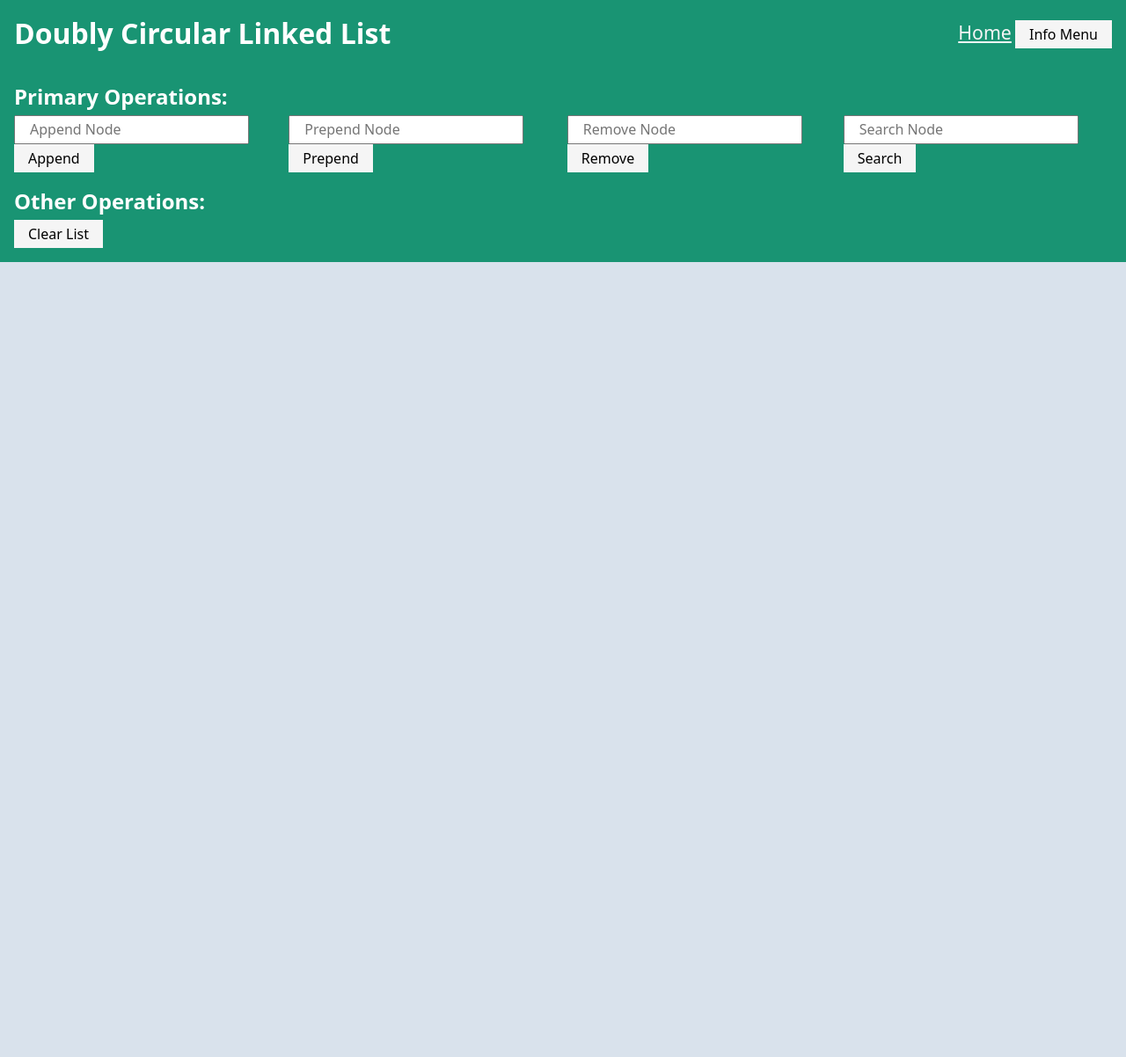
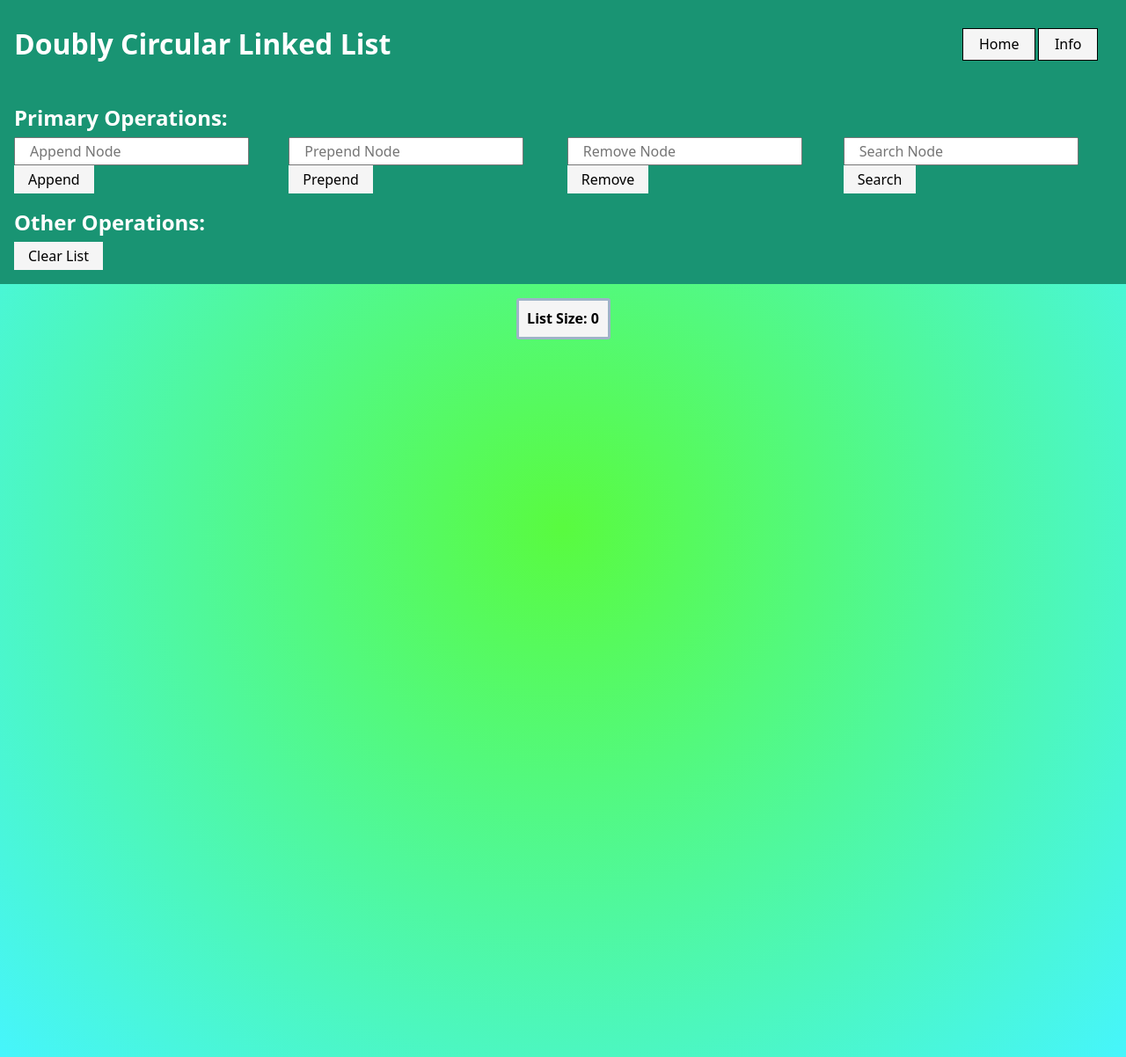
Before and after one commit to rogerb5/data-structure-visualizer, a PHP site: page /doublycircular.html in a window 1280 px wide. Shown: the whole page at 88% size. Before the commit the page ends 298 px from the top, so only its background shows below. Run offline with PHP 8.4, Linux system fonts and the light colour scheme; some libraries are stand-ins or nearby versions.

Commit message:
added gwen code to my branch

```diff
--- a/css/doublycircular.css
+++ b/css/doublycircular.css
@@ -51,7 +51,8 @@
 
 :root {
     --primary-header-bg-color: #199473;
-    --main-page-bg-color: #D9E2EC;
+    --main-page-bg-color:background: rgb(89,251,63);
+     background: radial-gradient(circle, rgba(89,251,63,1) 0%, rgba(70,245,252,1) 100%);
     --header-txt-color: #fff;
     --main-site-padding: 1rem;
     --main-component-bg: whitesmoke;
@@ -62,7 +63,8 @@
 section.modal {
     height: 100%;
     padding: var(--main-site-padding);
-    background-color: #baddd4;
+    background: rgb(89,251,63);
+    background: radial-gradient(circle, rgba(89,251,63,1) 0%, rgba(70,245,252,1) 100%);
     position: fixed;
     top: 0;
     left: 0;
@@ -72,6 +74,7 @@ section.modal {
     pointer-events: none;
     z-index: 0;
     overflow: scroll;
+    padding: 11rem;
 }
 
 button.close-btn {
@@ -146,7 +149,8 @@ button.array-btn {
 
 button:hover {
     cursor: pointer;
-    background-color: #333;
+    background: rgb(89,251,63);
+    background: radial-gradient(circle, rgba(89,251,63,1) 0%, rgba(70,245,252,1) 100%);
     color: whitesmoke;
 }
 
@@ -245,3 +249,69 @@ section.alert-section.active {
 }
 
 /* Modal/Menu Styling **********************/
+
+nav.home-container {
+    display: flex;
+    gap: 0.2rem;
+}
+
+a.homeBtn {
+    text-decoration: none;
+    border: 1px solid black;
+    font-size: 1rem;
+}
+
+nav.home-container button,
+#homeBtn {
+    z-index: 1;
+    color: black;
+    background-color: whitesmoke;
+    padding: 0.4rem 1.1rem 0.4rem 1.1rem;
+    top: 0.3rem;
+    left: 0.3rem;
+    transition: background-color 0.5s ease;
+}
+
+nav.home-container button,
+#open-btn {
+    z-index: 1;
+    color: black;
+    background-color: whitesmoke;
+    border: 1px solid black;
+    padding: 0.4rem 1.1rem 0.4rem 1.1rem;
+    top: 0.3rem;
+    left: 0.3rem;
+    transition: background-color 0.5s ease;
+}
+
+nav.home-container button,
+#homeBtn:hover {
+    cursor: pointer;
+    color: #f1faee;
+    background-color: #333;
+}
+
+nav.home-container button,
+#open-btn:hover {
+    cursor: pointer;
+    color: #f1faee;
+    background-color: #333;
+}
+
+/****** Modal Scroll to buttons ****/
+article.allbuttons-container {
+    padding: 1rem;
+    position: fixed;
+    top: 50%;
+    left: 0;
+    background-color: whitesmoke;
+    display: flex;
+    flex-direction: column;
+    gap: 0.1rem;
+}
+
+a.button-link {
+    border: 2px solid #333;
+    text-decoration: none;
+    padding: 0.5rem 1rem 0.5rem 1rem;
+}
--- a/doublycircular.html
+++ b/doublycircular.html
@@ -16,10 +16,10 @@
 
     <header>
         <h1>Doubly Circular Linked List</h1>
-        <div class="mini-container">
-            <a href="home.html">Home</a>
-            <button class="open-btn">Info Menu</button>
-        </div>
+        <nav class="home-container">
+            <a href="Home.html" class="homeBtn" id="homeBtn">Home</a>
+            <button class="open-btn" id="open-btn">Info</button>
+        </nav>
     </header>
 
     <!--- Insert Menu/Modal -->
@@ -31,11 +31,12 @@
                 can be defined as a circular linked list in which each node has two
                 links connecting it to the previous node and the next node. </p>
 
-            <p></p>
+                <article class="allbuttons-container">
+                    <a href="#javaSection" class="button-link" id="buttonLink">Java Code</a>
+                    <a href="#cSection" class="button-link" id="buttonLink">C Code</a>
+                    <a href="#pythonSection" class="button-link" id="buttonLink">Python Code</a>
+                </article>
 
-            <p></p>
-
-            <p></p>
         </article>
 
         <article class="stack-op">
@@ -78,18 +79,35 @@
             <p></p>
         </article>
 
+        <article class="stack-op">
+            <h1>Time Complexity</h1>
+            <p>Every  Data Structure has a time complexity. The time complexity of a Circular Doubly Linked List is can be different between its methods.
+                <br> Accessing an element by index time complexity is O(n).
+                <br> Insertion and Deletion time complexity is O(1).
+                <br> Searching for an element time complexity is O(n).
+                <br> Inserting or Deleting an element at a specific position time complexity is O(n).
+                <br> It's Important to know that the above time complexities are general cases and vary based on implementation details.
+            </p>
+            <p></p>
+
+            <p></p>
+            <p> </p>
+        </article>
+
         <section class="all">
-            <article class="java-article">
+            <article class="java-article" id="javaSection">
                 <h2>Java</h2>
                 <pre>
                     <!-- Add Java code within code tag-->
                 <code class="language-java">
                     public class Node {
+                        // Node class to represent a node in the circular doubly linked list
 
                         int data;
                         Node next;
                         Node prev;
 
+                        // Constructor to create a new node with the given data
                         Node(int data) {
                             this.data = data;
                             this.next = null;
@@ -100,7 +118,7 @@
                     //new class file
                     import java.util.Scanner;
                     public class CircularDoublyLinkedList {
-                        Node head;
+                        Node head; //head node of the list
 
                         // Append a new node to the end of the list
                         public void append(int data) {
@@ -201,7 +219,7 @@
                 </pre>
             </article>
 
-            <article class="c-article">
+            <article class="c-article" id="cSection">
                 <h2>C</h2>
                 <pre>
                 <!-- Add c code within code tag-->
@@ -210,15 +228,15 @@
                         #include <stdlib.h>
 
                         struct Node {
-                            int data;
-                            struct Node* next;
-                            struct Node* prev;
+                            int data; //data stored in the node
+                            struct Node* next; // Pointer to the next node
+                            struct Node* prev; // pointer to the previous node
                         };
 
                         typedef struct Node Node;
 
                         struct CircularDoublyLinkedList {
-                            Node* head;
+                            Node* head; //pointer to the head node
                         };
 
                         typedef struct CircularDoublyLinkedList CircularDoublyLinkedList;
@@ -228,11 +246,13 @@
                             Node* newNode = (Node*)malloc(sizeof(Node));
                             newNode->data = data;
 
+                            //if the list is empty, set the new node as the head
                             if (list->head == NULL) {
                                 list->head = newNode;
                                 newNode->next = newNode;
                                 newNode->prev = newNode;
                             } else {
+                                //if the list is not empty, append the new node to the end of the list
                                 Node* last = list->head->prev;
                                 last->next = newNode;
                                 newNode->prev = last;
@@ -246,11 +266,13 @@
                             Node* newNode = (Node*)malloc(sizeof(Node));
                             newNode->data = data;
 
+                            //if the list is empty, set the new node as the head
                             if (list->head == NULL) {
                                 list->head = newNode;
                                 newNode->next = newNode;
                                 newNode->prev = newNode;
                             } else {
+                                //if the list is not empty, prepend the new node to the beginning of the list
                                 Node* last = list->head->prev;
                                 newNode->next = list->head;
                                 list->head->prev = newNode;
@@ -262,11 +284,13 @@
 
                         // Function to display the elements in the circular doubly linked list
                         void display(CircularDoublyLinkedList* list) {
+                            //if the list is empty, print a message
                             if (list->head == NULL) {
                                 printf("List is empty.\n");
                                 return;
                             }
 
+                            //traverse the list and print the data of each node
                             Node* current = list->head;
                             do {
                                 printf("%d ", current->data);
@@ -282,6 +306,7 @@
 
                             int choice;
                             do {
+                                //menu for user
                                 printf("1. Append to the List\n");
                                 printf("2. Prepend to the List\n");
                                 printf("3. Display the Circular Doubly Linked List\n");
@@ -334,25 +359,29 @@
                 <h2>Python</h2>
                 <pre>
                     <!--Add python code within code tage-->
-                <code class="language-python">
+                <code class="language-python" id="pythonSection">
                     class Node:
                         def __init__(self, data):
+                        #Initialize a new node with given data
                             self.data = data
-                            self.next = None
-                            self.prev = None
+                            self.next = None # points to the next node
+                            self.prev = None # points to previous node
 
                     class CircularDoublyLinkedList:
                         def __init__(self):
+                        #initialize an empty list with no head node
                             self.head = None
 
                         # Append a new node to the end of the list
                         def append(self, data):
-                            new_node = Node(data)
+                            new_node = Node(data) #creates a new node with given data
                             if self.head is None:
+                            #if the list is empty, set the new node as the head
                                 self.head = new_node
                                 new_node.next = new_node
                                 new_node.prev = new_node
                             else:
+                            #if the list is not empty, append the new node to the end of the list
                                 last = self.head.prev
                                 last.next = new_node
                                 new_node.prev = last
@@ -361,12 +390,13 @@
 
                         # Prepend a new node to the beginning of the list
                         def prepend(self, data):
-                            new_node = Node(data)
+                            new_node = Node(data) #creates a new node with given data
                             if self.head is None:
+                            #If the list is empty, set the new node as the head
                                 self.head = new_node
                                 new_node.next = new_node
                                 new_node.prev = new_node
-                            else:
+                            else: #if the list is not empty, prepend the new node to the beginning of the list
                                 last = self.head.prev
                                 new_node.next = self.head
                                 self.head.prev = new_node
@@ -376,12 +406,14 @@
 
                         # Display the elements in the circular doubly linked list
                         def display(self):
+                        #if the list is empty, print a message.
                             if self.head is None:
                                 print("List is empty.")
                                 return
 
                             current = self.head
                             while True:
+                            #traverse the list and print the data of each node
                                 print(current.data, end=" ")
                                 current = current.next
                                 if current == self.head:
@@ -392,12 +424,13 @@
                         linked_list = CircularDoublyLinkedList()
 
                         while True:
+                        #display menu options
                             print("1. Append to the List")
                             print("2. Prepend to the List")
                             print("3. Display the Circular Doubly Linked List")
                             print("0. Exit")
 
-                            choice = int(input("Enter your choice: "))
+                            choice = int(input("Enter your choice: "))#Get input from user
 
                             if choice == 1:
                                 append_value = int(input("Enter a value to append: "))
@@ -456,12 +489,12 @@
         <h3>Please enter a valid number</h3>
     </section>
 
-    <!-- <section class="list-info-section">
+    <section class="list-info-section">
         <article class="size-article">
             <p class="size-p">List Size: 0</p>
-            <p class="reverse-p">The list is not reversed!</p>
+            <!-- <p class="reverse-p">The list is not reversed!</p> -->
         </article>
-    </section> -->
+    </section>
 
     <!-- All nodes will be rendered here with JavaScript-->
     <main class="list-container">
--- a/js/structures/doublycircularUI.js
+++ b/js/structures/doublycircularUI.js
@@ -85,6 +85,6 @@ clearButton.addEventListener('click', () => {
     doublyList.clear();
 });
 
-reverseButton.addEventListener('click', () => {
-    doublyList.reverse();
-});
+// reverseButton.addEventListener('click', () => {
+//     doublyList.reverse();
+// });
```
Also changed, not shown: js/structures/doublycircular.js (+53 -157 lines).
